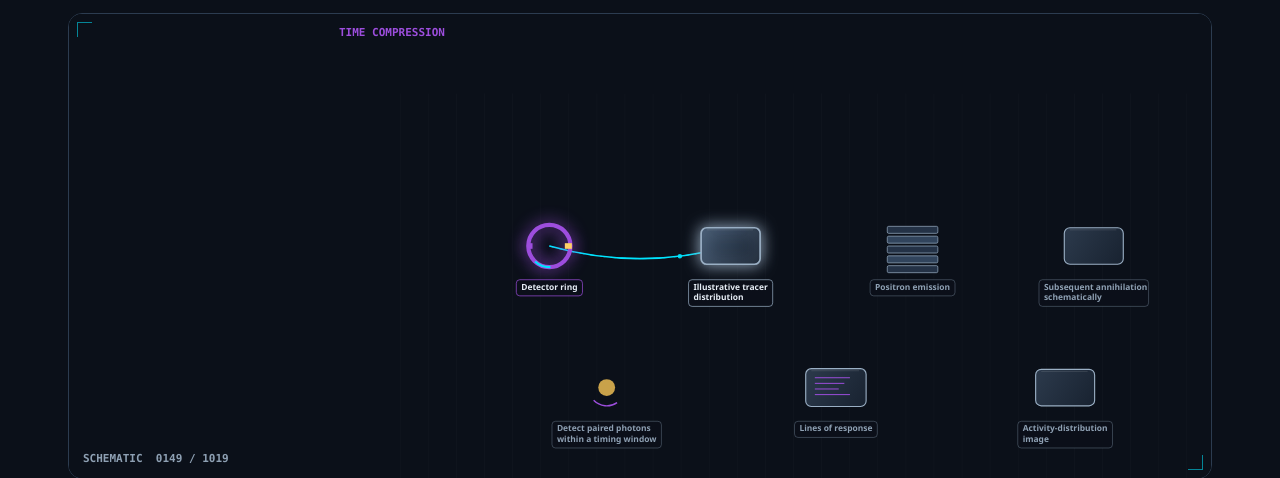
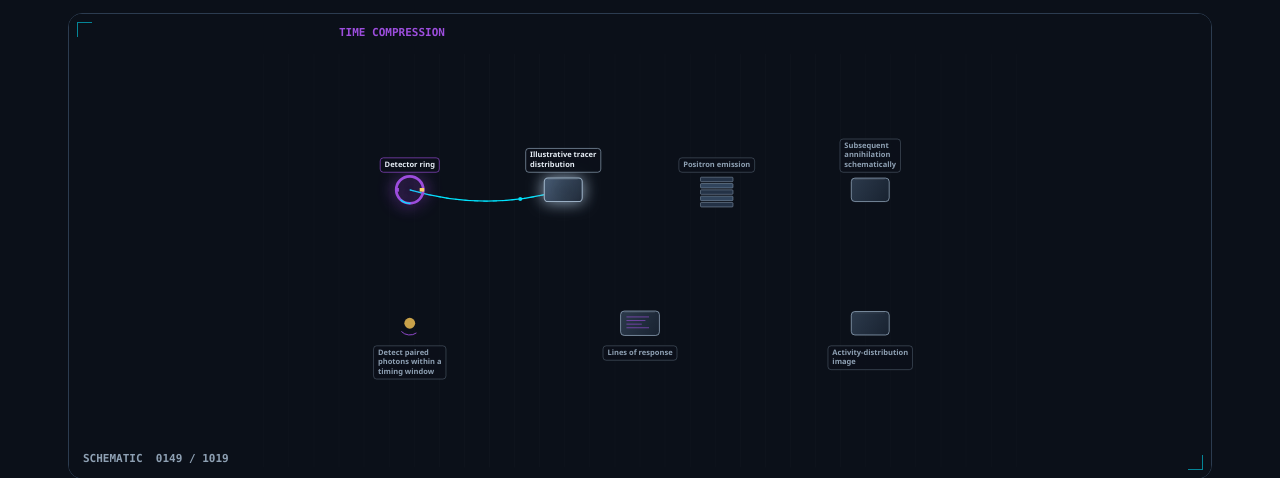
Before and after one commit to mizcausevic-dev/pet-coincidence-detection-ring-explainer, a plain HTML site: page index.html in a window 1280 px wide. Shown: the part 333-811 px from the top of the page. Drawn offline with Linux system fonts and the light colour scheme.

```diff
--- a/engine.js
+++ b/engine.js
@@ -1141,15 +1141,7 @@
     }
     var a = cen(prev);
     var b = cen(nodes);
-    var e = si === 0 ? smooth(Math.min(1, local / 0.45)) : smooth(Math.min(1, local / 0.32));
-    var z1 = si === 4 ? 1.02 : 1.12;
-    var z0 = si === 0 ? 1.0 : 1.06;
-    return {
-      x: a.x + (b.x - a.x) * e,
-      y: a.y + (b.y - a.y) * e,
-      z: z0 + (z1 - z0) * e,
-      si: si
-    };
+    return { x: 0.5, y: 0.48, z: 1, si: si };
   }
 
   function drawSilhouette(ctx, kind) {
@@ -1195,15 +1187,17 @@
 
   function drawLabel(ctx, node, p, on) {
     ctx.font = "600 12px ui-sans-serif, Segoe UI, sans-serif";
-    var lines = wrap(ctx, node.label, 148);
+    var lines = wrap(ctx, node.label, 128);
     var w = 0;
     var i;
     for (i = 0; i < lines.length; i++) w = Math.max(w, ctx.measureText(lines[i]).width);
-    w = Math.min(156, w + 14);
+    w = Math.min(136, w + 14);
     var h = lines.length * 15 + 8;
+    var above = node.y < 0.45;
     var lx = p.x - w / 2;
-    var ly = p.y + 48;
-    if (ly + h > 680) ly = p.y - 48 - h;
+    var ly = above ? p.y - 28 - h : p.y + 36;
+    if (lx < 28) lx = 28;
+    if (lx + w > 1172) lx = 1172 - w;
     ctx.fillStyle = "rgba(11,16,25,.86)";
     roundRect(ctx, lx, ly, w, h, 5);
     ctx.fill();
@@ -1257,6 +1251,7 @@
     var accent = roleColor(node.role);
     ctx.save();
     ctx.translate(p.x, p.y);
+    ctx.scale(0.72, 0.72);
     if (on) {
       ctx.shadowColor = accent;
       ctx.shadowBlur = 16;
```
Also changed, not shown: index.html (+1 -1 lines), scene.json (+10 -10 lines).
